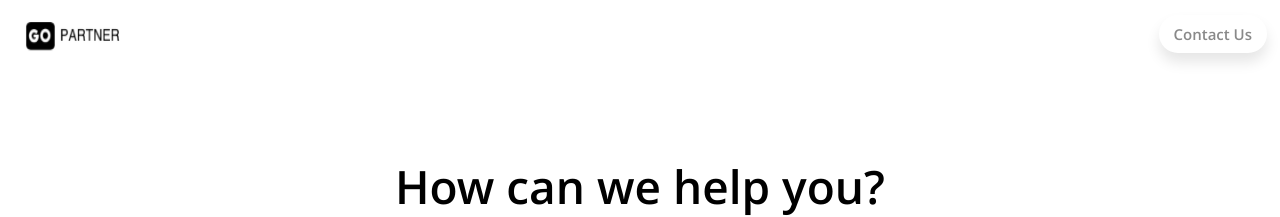
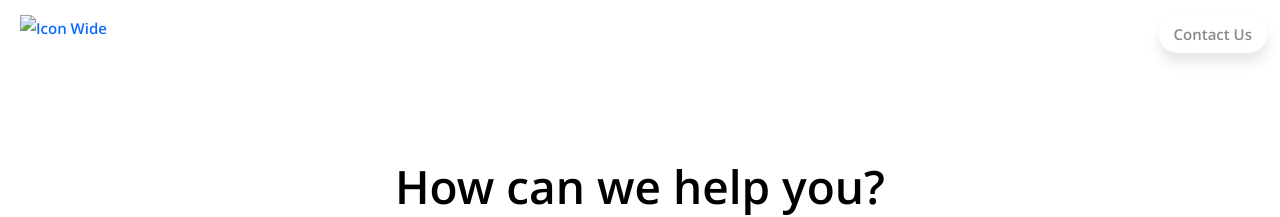
Before and after one commit to Jaakeer/GoPartner-Support, a Jekyll site: the page built from index.html, in a window 1280 px wide. Shown: the top 217 px of the page. Built offline with Jekyll 4.4.1, drawn with Linux system fonts in a browser that asks for light colours.

Commit message:
Changed url

```diff
--- a/_config.yml
+++ b/_config.yml
@@ -17,8 +17,8 @@
 tool: GoPartner
 email: support@bizongo.com
 description: Support
-logo: "assets/logo.ico"
-image: "assets/gopartner-icon.png"
+logo: "~/assets/logo.ico"
+image: "~/assets/gopartner-icon.png"
 
 baseurl: "" # the subpath of your site, e.g. /blog
 url: "https://jaakeer.github.io/GoPartner-Support/" # the base hostname & protocol for your site, e.g. http://example.com
```
